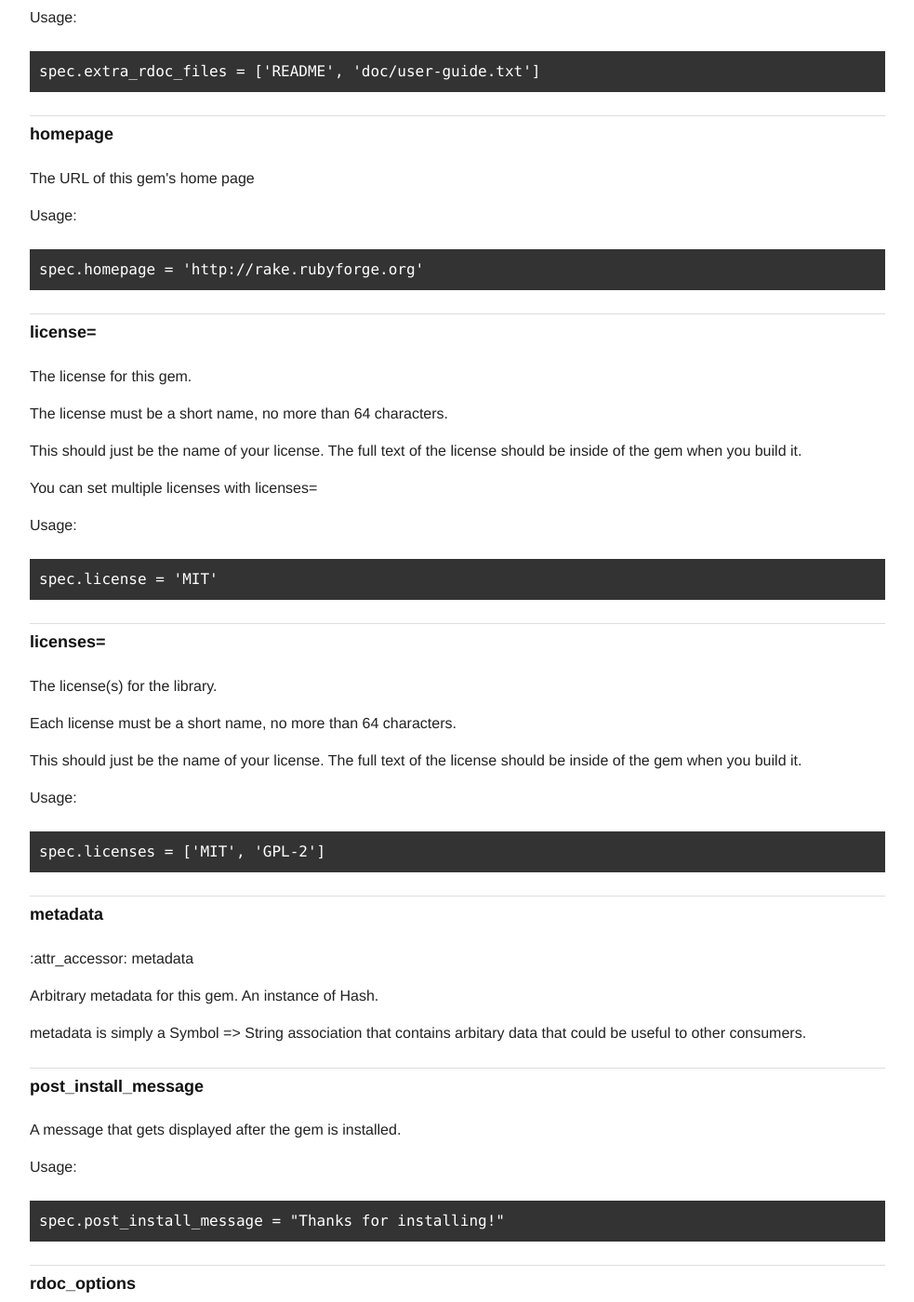
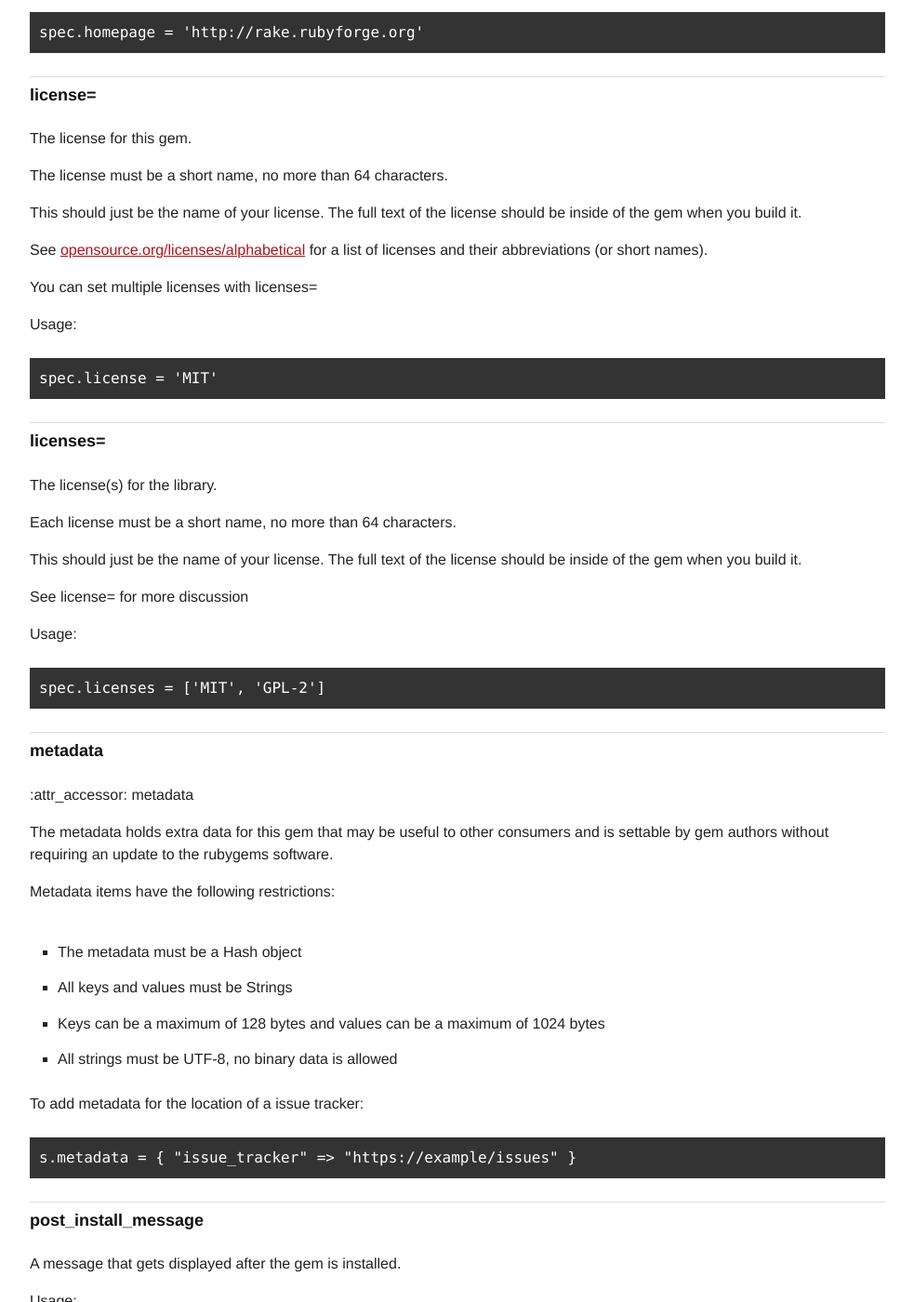
Before and after one commit to radar/guides, a Jekyll site: the page built from specification-reference.md, in a window 1280 px wide and 1400 px high, scrolled down 7063 px. Shown: the whole window at 93% size, without its empty margins (148-1131 px from the left). Built offline with Jekyll 4.4.1, drawn with Linux system fonts in a browser that asks for light colours; some of the changed text lies outside the part shown.

Commit message:
Rebuild specification guide for RubyGems 2.1.9
This was not built correctly due to rubygems/rubygems@dbffedd

```diff
--- a/specification-reference.md
+++ b/specification-reference.md
@@ -26,23 +26,9 @@ and looks like this:</p>
 </pre>
 
 <p>Starting in RubyGems 2.0, a Specification
-can hold arbitrary metadata. This metadata is accessed via #metadata and has the
-following restrictions:</p>
-<ul><li>
-<p>Must be a Hash object</p>
-</li><li>
-<p>All keys and values must be Strings</p>
-</li><li>
-<p>Keys can be a maximum of 128 bytes and values can be a maximum of 1024
-bytes</p>
-</li><li>
-<p>All strings must be UTF8, no binary data is allowed</p>
-</li></ul>
-
-<p>For example, to add metadata for the location of a bugtracker:</p>
-
-<pre class="ruby"><span class="ruby-identifier">s</span>.<span class="ruby-identifier">metadata</span> = { <span class="ruby-string">&quot;bugtracker&quot;</span> =<span class="ruby-operator">&gt;</span> <span class="ruby-string">&quot;http://somewhere.com/blah&quot;</span> }
-</pre>
+can hold arbitrary metadata.  See metadata for
+restrictions on the format and size of metadata items you may add to a
+specification.</p>
 
 
 
@@ -176,6 +162,8 @@ nokogiri-1.6.0-x86-mingw32.gem</p>
 
 <p>Paths in the gem to add to <code>$LOAD_PATH</code> when this gem is
 activated.</p>
+
+<p>See also require_paths</p>
 
 <p>If you have an extension you do not need to add
 <code>&quot;ext&quot;</code> to the require path, the extension build
@@ -366,6 +354,10 @@ a more complete set of documentation.</p>
 <p>This should just be the name of your license. The full text of the license
 should be inside of the gem when you build it.</p>
 
+<p>See <a
+href="http://opensource.org/licenses/alphabetical">opensource.org/licenses/alphabetical</a>
+for a list of licenses and their abbreviations (or short names).</p>
+
 <p>You can set multiple licenses with licenses=</p>
 
 <p>Usage:</p>
@@ -382,6 +374,9 @@ should be inside of the gem when you build it.</p>
 <p>This should just be the name of your license. The full text of the license
 should be inside of the gem when you build it.</p>
 
+<p>See license= for more
+discussion</p>
+
 <p>Usage:</p>
 
 <pre>spec.licenses = [&#39;MIT&#39;, &#39;GPL-2&#39;]</pre>
@@ -391,10 +386,26 @@ should be inside of the gem when you build it.</p>
 
 <p>:attr_accessor: metadata</p>
 
-<p>Arbitrary metadata for this gem. An instance of Hash.</p>
+<p>The metadata holds extra data for this gem that may be useful to other
+consumers and is settable by gem authors without requiring an update to the
+rubygems software.</p>
 
-<p>metadata is simply a Symbol =&gt; String association that contains arbitary
-data that could be useful to other consumers.</p>
+<p>Metadata items have the following restrictions:</p>
+<ul><li>
+<p>The metadata must be a Hash object</p>
+</li><li>
+<p>All keys and values must be Strings</p>
+</li><li>
+<p>Keys can be a maximum of 128 bytes and values can be a maximum of 1024
+bytes</p>
+</li><li>
+<p>All strings must be UTF-8, no binary data is allowed</p>
+</li></ul>
+
+<p>To add metadata for the location of a issue tracker:</p>
+
+<pre class="ruby"><span class="ruby-identifier">s</span>.<span class="ruby-identifier">metadata</span> = { <span class="ruby-string">&quot;issue_tracker&quot;</span> =<span class="ruby-operator">&gt;</span> <span class="ruby-string">&quot;https://example/issues&quot;</span> }
+</pre>
 
 <a id="post_install_message"> </a>
 ## post_install_message
```
